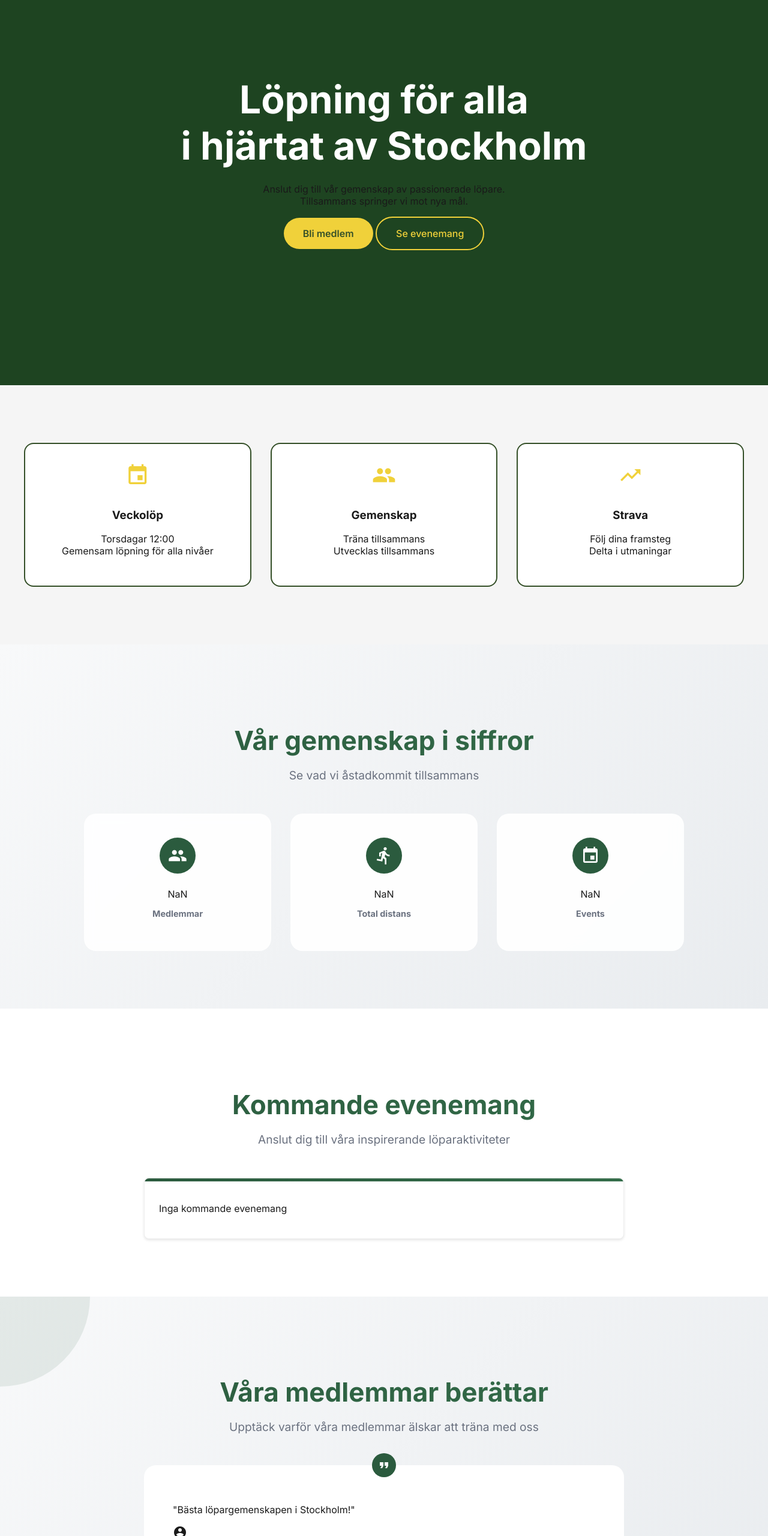
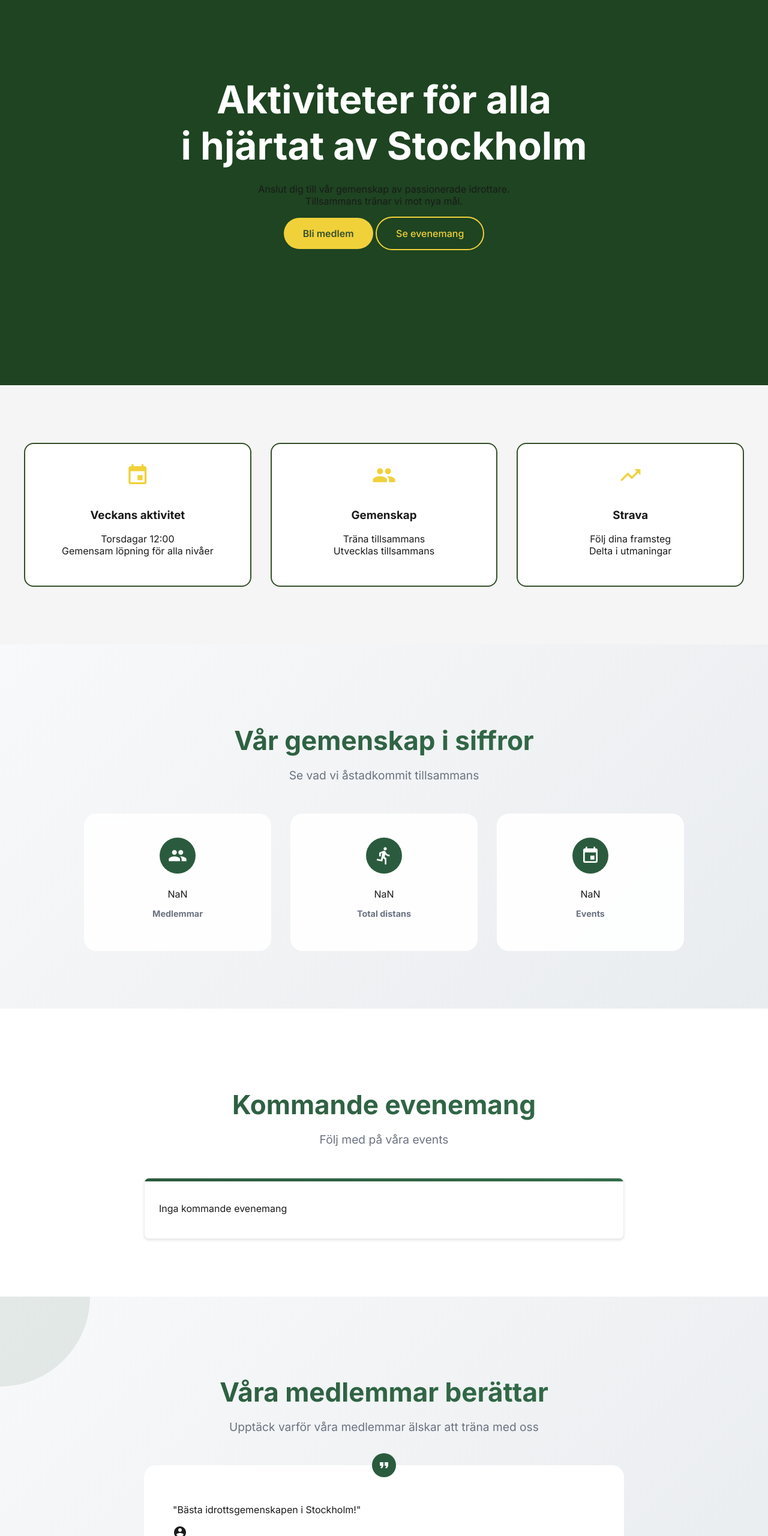
Before and after one commit to strandbergaxel/larkanweb, a website: page public/index.html in a window 1280 px wide. Shown: the part 240-2800 px from the top of the page at 60% size. Drawn offline with Linux system fonts and the light colour scheme; no server answers.

Commit message:
fix: references to running

```diff
--- a/public/index.html
+++ b/public/index.html
@@ -51,8 +51,8 @@
             <div class="hero-background"></div>
             <div class="hero-overlay"></div>
             <div class="hero-content">
-                <h1>Löpning för alla<br>i hjärtat av Stockholm</h1>
-                <p>Anslut dig till vår gemenskap av passionerade löpare.<br>Tillsammans springer vi mot nya mål.</p>
+                <h1>Aktiviteter för alla<br>i hjärtat av Stockholm</h1>
+                <p>Anslut dig till vår gemenskap av passionerade idrottare.<br>Tillsammans tränar vi mot nya mål.</p>
                 <div class="hero-buttons">
                     <a href="/join" class="button primary">Bli medlem</a>
                     <a href="/events" class="button secondary">Se evenemang</a>
@@ -65,7 +65,7 @@
                 <div class="feature-grid">
                     <div class="feature-card">
                         <span class="material-icons">event</span>
-                        <h3>Veckolöp</h3>
+                        <h3>Veckans aktivitet</h3>
                         <p>Torsdagar 12:00<br>Gemensam löpning för alla nivåer</p>
                     </div>
                     <div class="feature-card">
@@ -115,7 +115,7 @@
         <section class="events">
             <div class="container">
                 <h2 class="section-title">Kommande evenemang</h2>
-                <p class="section-subtitle">Anslut dig till våra inspirerande löparaktiviteter</p>
+                <p class="section-subtitle">Följ med på våra events</p>
                 <div class="events-container">
                     <div class="event-card elevation-2" id="nextEvent">
                         <div class="event-header">
@@ -152,7 +152,7 @@
                             <div class="quote-icon">
                                 <span class="material-icons">format_quote</span>
                             </div>
-                            <p class="testimonial-text">"Bästa löpargemenskapen i Stockholm!"</p>
+                            <p class="testimonial-text">"Bästa idrottsgemenskapen i Stockholm!"</p>
                             <div class="testimonial-author">
                                 <div class="author-avatar">
                                     <span class="material-icons">account_circle</span>
```
Also changed, not shown: public/about.html (+3 -3 lines), public/join.html (+1 -1 lines), public/statistics.html (+2 -2 lines).
